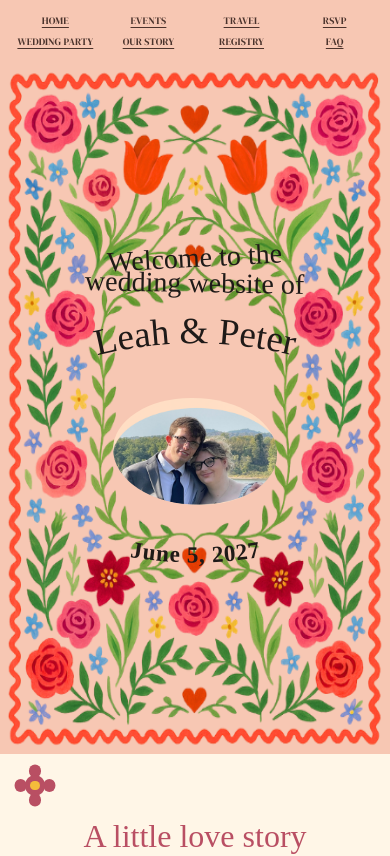
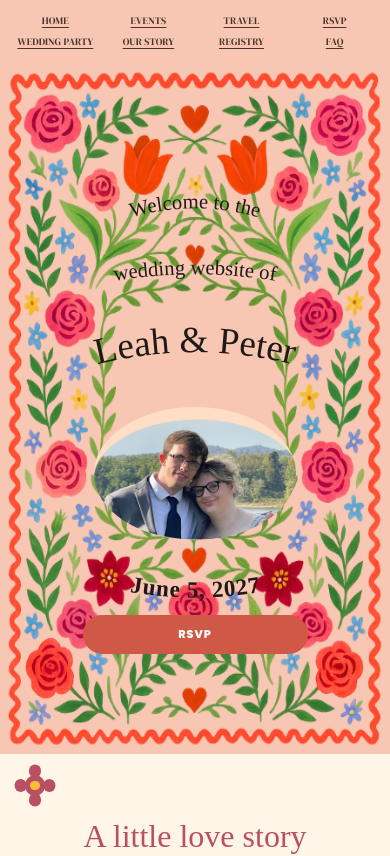
Before and after one commit to luckyleah/wedding, a React (Vite) app: page / in a window 390 px wide. Shown: the top 856 px of the page. Built offline with nearby package versions, Linux system fonts and the light colour scheme; a web font is replaced by a local one.

Commit message:
Restore RSVP in invitation hero
Co-authored-by: Copilot <223556219+Copilot@users.noreply.github.com>

```diff
--- a/src/App.css
+++ b/src/App.css
@@ -59,27 +59,33 @@
 
 .hero-section { gap:.25rem; min-height:clamp(680px,56vw,820px); }
 .hero-copy { display:flex; flex-direction:column; align-items:center; width:min(100%,39rem); }
-.hero-welcome { display:flex; flex-direction:column; align-items:center; width:clamp(21rem,42vw,36rem); margin:0; color:#1f1a18; font:clamp(1.7rem,3.3vw,3rem)/.9 var(--script); }
-.hero-welcome span:nth-child(1) { transform:rotate(-3deg); }
-.hero-welcome span:nth-child(2) { transform:rotate(1deg); }
+.hero-welcome { display:flex; flex-direction:column; width:clamp(23rem,43vw,38rem); margin:0; color:#1f1a18; }
+.hero-welcome svg { display:block; width:100%; height:auto; overflow:visible; }
+.hero-welcome text { fill:currentColor; font-family:var(--script); font-size:42px; }
 .hero-copy .hero-names { width:100%; height:clamp(5.6rem,10vw,8.75rem); margin:.15rem 0 0; color:#1f1a18; font-size:inherit; line-height:1; }
 .hero-names svg { display:block; width:100%; height:100%; overflow:visible; }
 .hero-names text { fill:currentColor; font-family:var(--script); font-size:76px; }
-.hero-image-wrap { width:clamp(165px,18vw,240px); margin:.1rem auto; }
+.hero-image-wrap { width:clamp(210px,23vw,310px); margin:.1rem auto; }
 .hero-image-wrap::before { display:none; }
+.hero-image-wrap img { border-radius:50%; box-shadow:none; }
 .hero-date { width:clamp(180px,21vw,280px); margin:.1rem auto 0; color:#1f1a18; }
 .hero-date svg { display:block; width:100%; height:auto; overflow:visible; }
 .hero-date text { fill:currentColor; font-family:var(--script); font-size:34px; }
+.hero-actions { margin-top:-.2rem; text-align:center; }
+.hero-actions .button { min-width:8.5rem; padding:.65rem 1.35rem; }
 
 @media(max-width:580px){
   .site-header { padding:.85rem .65rem 1rem; }
   .site-header nav { gap:.55rem .2rem; }
   .site-header nav a { font-size:.62rem; letter-spacing:.015em; }
   .hero-section { min-height:690px; gap:.15rem; padding:5.5rem 2.25rem 5rem; }
-  .hero-welcome { width:min(100%,22rem); font-size:1.75rem; }
+  .hero-welcome { width:min(100%,23rem); }
+  .hero-welcome text { font-size:39px; }
   .hero-copy .hero-names { height:5.8rem; margin-top:.25rem; }
   .hero-names text { font-size:70px; }
-  .hero-image-wrap { width:min(42vw,175px); margin:.2rem auto; }
+  .hero-image-wrap { width:min(52vw,220px); margin:.2rem auto; }
   .hero-date { width:min(58vw,225px); margin-top:.25rem; }
   .hero-date text { font-size:33px; }
+  .hero-actions { margin-top:-.1rem; }
+  .hero-actions .button { min-width:7.8rem; padding:.58rem 1.1rem; font-size:.7rem; }
 }
--- a/src/App.tsx
+++ b/src/App.tsx
@@ -53,7 +53,16 @@ function App() {
         <img className="hero-floral-frame" src={heroFrame} alt="" />
         <img className="hero-floral-frame hero-floral-frame-mobile" src={stationery.mobileFrame} alt="" />
         <div className="hero-copy">
-          <p className="hero-welcome"><span>Welcome to the</span><span>wedding website of</span></p>
+          <div className="hero-welcome" role="img" aria-label="Welcome to the wedding website of">
+            <svg viewBox="0 0 600 125" aria-hidden="true">
+              <path id="hero-welcome-curve-top" d="M 125 105 Q 300 32 475 105" fill="none" />
+              <text><textPath href="#hero-welcome-curve-top" startOffset="50%" textAnchor="middle">Welcome to the</textPath></text>
+            </svg>
+            <svg viewBox="0 0 600 125" aria-hidden="true">
+              <path id="hero-welcome-curve-bottom" d="M 22 108 Q 300 25 578 108" fill="none" />
+              <text><textPath href="#hero-welcome-curve-bottom" startOffset="50%" textAnchor="middle">wedding website of</textPath></text>
+            </svg>
+          </div>
           <h1 className="hero-names" aria-label="Leah and Peter">
             <svg viewBox="0 0 600 150" aria-hidden="true">
               <path id="hero-name-curve" d="M 34 117 Q 300 21 566 117" fill="none" />
@@ -69,6 +78,7 @@ function App() {
               <text><textPath href="#hero-date-curve" startOffset="50%" textAnchor="middle">June 5, 2027</textPath></text>
             </svg>
           </p>
+          <div className="hero-actions"><a className="button" href="#rsvp">RSVP</a></div>
         </div>
       </section>
 
```
